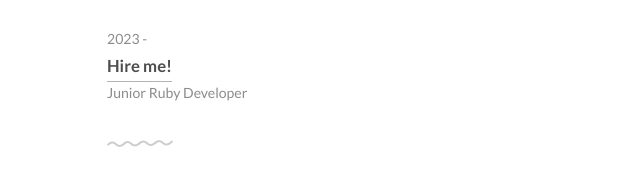
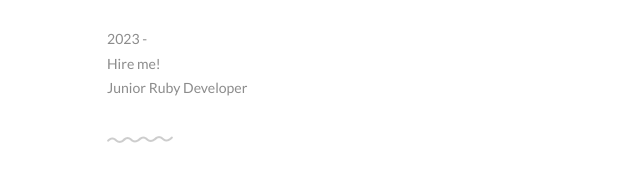
Before and after one commit to itseroka/itseroka.github.io, a plain HTML site: page index.html in a window 1280 px wide. Shown: the part 486-674 px from the top of the page, 222-862 px from the left. Drawn offline with Linux system fonts and the light colour scheme.

Commit message:
next update

```diff
--- a/index.html
+++ b/index.html
@@ -61,7 +61,7 @@
 			<h1>Work<br>Experiences</h1>
 			<ul class="work-list">
 				<li>2023 -</li>
-				<li><a href="#">Hire me!</a></li>
+				<li>Hire me!</li>
 				<li>Junior Ruby Developer</li>
 			</ul>
 		</div>
```
